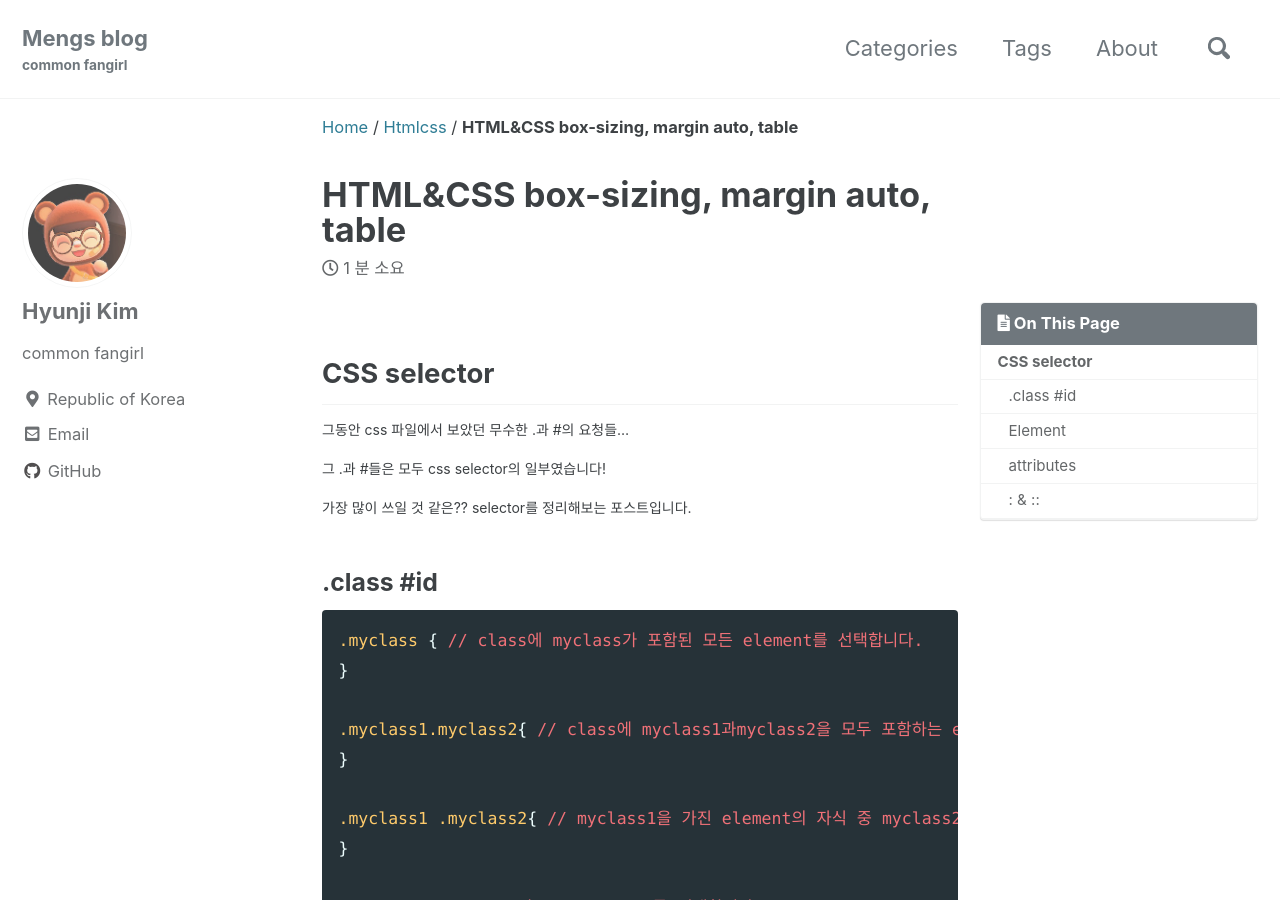
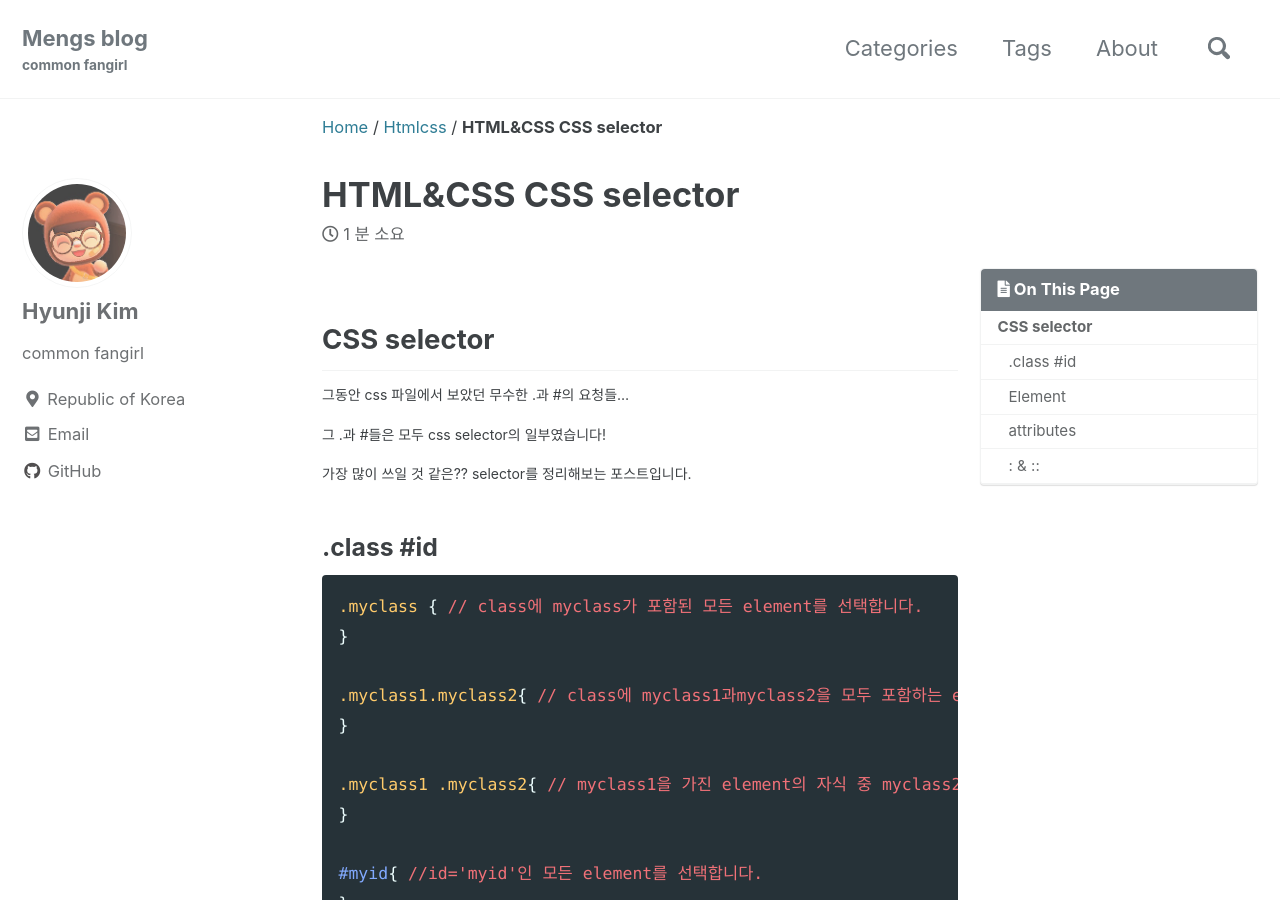
Before and after one commit to guswnl0610/guswnl0610.github.com, a Jekyll site: the page built from _posts/HTMLCSS/2020-10-20-cssSelector.md, in a window 1280 px wide and 900 px high. Built offline with Jekyll 4.4.1, drawn with Linux system fonts in a browser that asks for light colours; cached includes are drawn as plain includes; comment, search, counter and statistics services are not loaded.

Commit message:
change title

```diff
--- a/_posts/HTMLCSS/2020-10-20-cssSelector.md
+++ b/_posts/HTMLCSS/2020-10-20-cssSelector.md
@@ -1,6 +1,6 @@
 ---
 
-title: "HTML&CSS box-sizing, margin auto, table"
+title: "HTML&CSS CSS selector"
 categories:
     - HTMLCSS
 tags:
```
